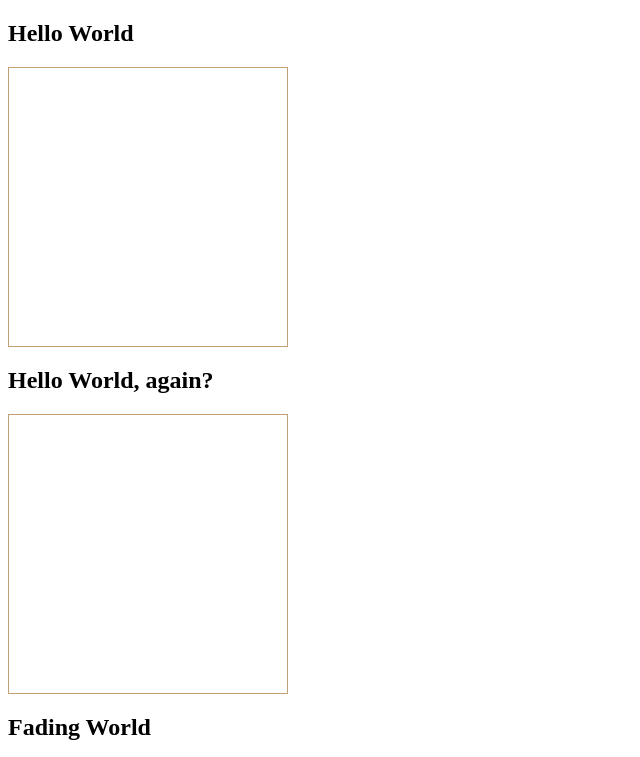
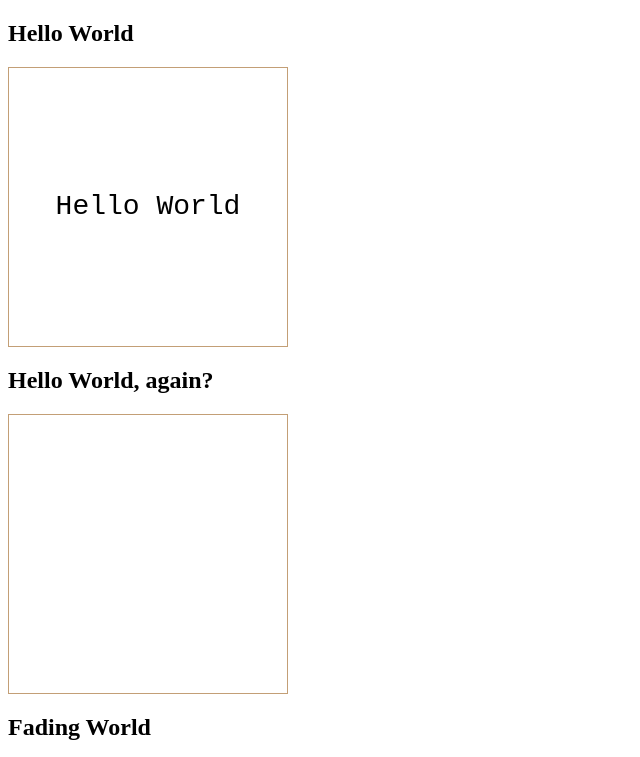
Before and after one commit to mg4603/webdev-challenges, a plain HTML site: page pages/css-challenges.html in a window 1280 px wide. Shown: the top 757 px of the page, without its empty margins (0-640 px from the left). Drawn offline with Linux system fonts and the light colour scheme.

Commit message:
Integrate hello-world challenge into css-challenges

```diff
--- a/css/css-challenges-styles.css
+++ b/css/css-challenges-styles.css
@@ -12,6 +12,10 @@
 
 #fading-world::before{
     content:"Hello World";
-    mask: linear-gradient(90deg, #000, #0002)
+    mask: linear-gradient(90deg, #000, #0002);
 
 }
+
+#hello-world::before{
+    content: "Hello World";
+}
```
